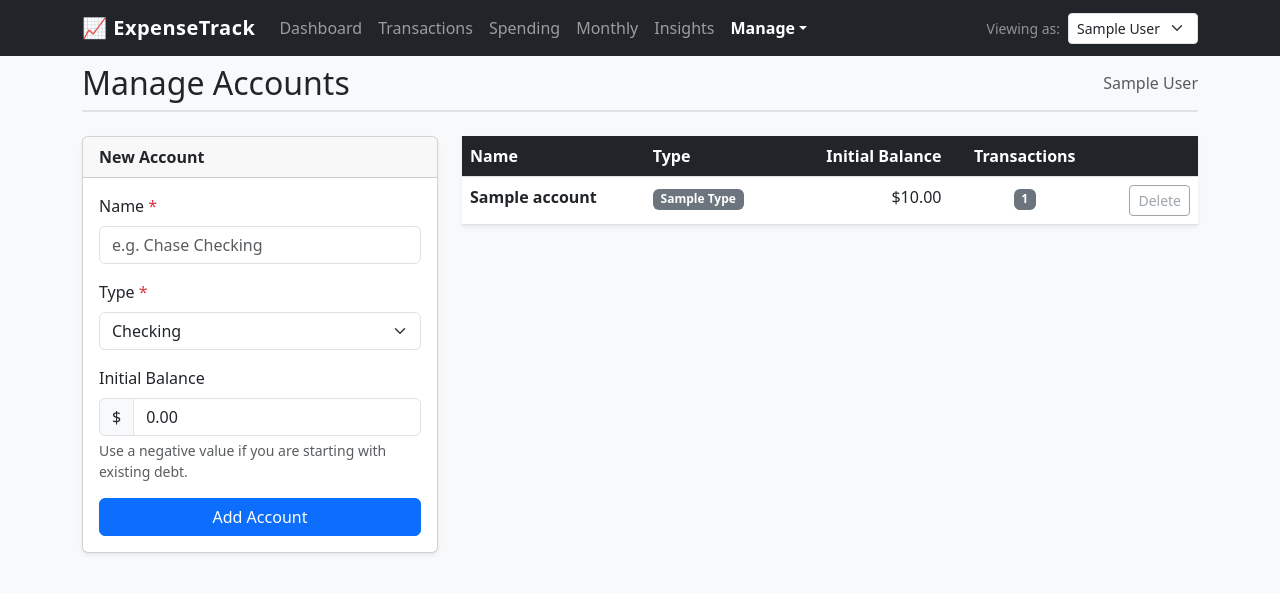
After one commit to MatinMarjani/ExpenseTrack, a Flask app: page /manage-accounts in a window 1280 px wide. The commit adds this page. Shown: the top 593 px of the page. Run offline with Flask 3, Linux system fonts and the light colour scheme; a database or web service that is not in the repository returns one stand-in record (values such as "Sample title"); some libraries are stand-ins or nearby versions.

Commit message:
Add account management features with add and delete functionality

```diff
--- a/app/app.py
+++ b/app/app.py
@@ -87,8 +87,16 @@ def transactions():
         ORDER  BY name
     """, (uid,))
 
+    if not accounts:
+        return render_template('transactions.html',
+            users=get_users(), uid=uid, user_name=get_user_name(uid),
+            accounts=[], account_id=None, transactions=[],
+            start_date='', end_date='', tags=[], tag_id='',
+            categories=[], category_id='', all_categories=[], all_tags=[],
+            show_balance=True, total_in=0, total_out=0, net=0)
+
     account_id = int(request.args.get('account_id',
-                     accounts[0]['account_id'] if accounts else 1))
+                     accounts[0]['account_id']))
 
     start_date  = request.args.get('start_date')  or None
     end_date    = request.args.get('end_date')    or None
@@ -422,6 +430,85 @@ def insights():
         negative=negative, coverage=coverage, unused=unused, idle=idle)
 
 
+# ── Manage Accounts ───────────────────────────────────────────────────────────
+
+ACCOUNT_TYPES = ('checking', 'savings', 'cash', 'credit_card')
+
+@app.route('/manage-accounts')
+def manage_accounts():
+    uid = current_user_id()
+    accounts = query("""
+        SELECT a.account_id, a.name, a.type, a.initial_balance,
+               COUNT(t.transaction_id) AS tx_count
+        FROM   Accounts a
+        LEFT JOIN Transactions t
+               ON t.account_id = a.account_id
+               OR t.counterparty_account_id = a.account_id
+        WHERE  a.user_id = %s
+        GROUP  BY a.account_id, a.name, a.type, a.initial_balance
+        ORDER  BY a.name
+    """, (uid,))
+    return render_template('manage_accounts.html',
+        users=get_users(), uid=uid, user_name=get_user_name(uid),
+        accounts=accounts, account_types=ACCOUNT_TYPES)
+
+
+@app.route('/add-account', methods=['POST'])
+def add_account():
+    uid     = int(request.form['user_id'])
+    name    = request.form['name'].strip()
+    typ     = request.form['type']
+    balance = request.form.get('initial_balance', '0').strip()
+
+    if not name:
+        flash('Account name cannot be empty.', 'danger')
+    elif typ not in ACCOUNT_TYPES:
+        flash('Invalid account type.', 'danger')
+    else:
+        try:
+            initial_balance = float(balance)
+        except ValueError:
+            flash('Invalid initial balance.', 'danger')
+            return redirect(url_for('manage_accounts', user_id=uid))
+
+        existing = query("""
+            SELECT 1 FROM Accounts WHERE user_id = %s AND LOWER(name) = LOWER(%s)
+        """, (uid, name))
+        if existing:
+            flash(f'Account "{name}" already exists.', 'warning')
+        else:
+            execute("""
+                INSERT INTO Accounts (user_id, name, type, initial_balance)
+                VALUES (%s, %s, %s, %s)
+            """, (uid, name, typ, initial_balance))
+            flash(f'Account "{name}" added.', 'success')
+    return redirect(url_for('manage_accounts', user_id=uid))
+
+
+@app.route('/delete-account/<int:acct_id>', methods=['POST'])
+def delete_account(acct_id):
+    uid = int(request.form['user_id'])
+    row = query("""
+        SELECT a.name,
+               COUNT(t.transaction_id) AS tx_count
+        FROM   Accounts a
+        LEFT JOIN Transactions t
+               ON t.account_id = a.account_id
+               OR t.counterparty_account_id = a.account_id
+        WHERE  a.account_id = %s AND a.user_id = %s
+        GROUP  BY a.name
+    """, (acct_id, uid))
+    if not row:
+        flash('Account not found.', 'danger')
+    elif row[0]['tx_count'] > 0:
+        flash('Cannot delete an account that has transactions.', 'danger')
+    else:
+        execute("DELETE FROM Accounts WHERE account_id = %s AND user_id = %s",
+                (acct_id, uid))
+        flash(f'Account "{row[0]["name"]}" deleted.', 'success')
+    return redirect(url_for('manage_accounts', user_id=uid))
+
+
 # ── Manage Categories ─────────────────────────────────────────────────────────
 
 @app.route('/manage-categories')
--- a/app/templates/base.html
+++ b/app/templates/base.html
@@ -41,11 +41,12 @@
             <!-- Manage dropdown -->
             <div class="nav-item dropdown">
                 <a class="nav-link dropdown-toggle
-                   {% if request.endpoint in ['manage_categories','manage_tags','add_transaction'] %}active fw-bold{% endif %}"
+                   {% if request.endpoint in ['manage_accounts','manage_categories','manage_tags','add_transaction'] %}active fw-bold{% endif %}"
                    href="#" role="button" data-bs-toggle="dropdown">Manage</a>
                 <ul class="dropdown-menu dropdown-menu-dark">
                     <li><a class="dropdown-item" href="/add-transaction?user_id={{ uid }}">+ Add Transaction</a></li>
                     <li><hr class="dropdown-divider"></li>
+                    <li><a class="dropdown-item" href="/manage-accounts?user_id={{ uid }}">Accounts</a></li>
                     <li><a class="dropdown-item" href="/manage-categories?user_id={{ uid }}">Categories</a></li>
                     <li><a class="dropdown-item" href="/manage-tags?user_id={{ uid }}">Tags</a></li>
                 </ul>
--- /dev/null
+++ b/app/templates/manage_accounts.html
@@ -0,0 +1,95 @@
+{% extends "base.html" %}
+{% block title %}Manage Accounts{% endblock %}
+
+{% block content %}
+<div class="page-header d-flex justify-content-between align-items-center">
+    <h2 class="mb-0">Manage Accounts</h2>
+    <span class="text-muted">{{ user_name }}</span>
+</div>
+
+<div class="row g-4">
+
+    <!-- Add form -->
+    <div class="col-md-4">
+        <div class="card shadow-sm">
+            <div class="card-header fw-semibold">New Account</div>
+            <div class="card-body">
+                <form method="post" action="/add-account">
+                    <input type="hidden" name="user_id" value="{{ uid }}">
+                    <div class="mb-3">
+                        <label class="form-label">Name <span class="text-danger">*</span></label>
+                        <input type="text" name="name" class="form-control" maxlength="100"
+                               placeholder="e.g. Chase Checking" required>
+                    </div>
+                    <div class="mb-3">
+                        <label class="form-label">Type <span class="text-danger">*</span></label>
+                        <select name="type" class="form-select" required>
+                            {% for t in account_types %}
+                            <option value="{{ t }}">{{ t.replace('_', ' ').title() }}</option>
+                            {% endfor %}
+                        </select>
+                    </div>
+                    <div class="mb-3">
+                        <label class="form-label">Initial Balance</label>
+                        <div class="input-group">
+                            <span class="input-group-text">$</span>
+                            <input type="number" name="initial_balance" class="form-control"
+                                   step="0.01" value="0.00" placeholder="0.00">
+                        </div>
+                        <div class="form-text">Use a negative value if you are starting with existing debt.</div>
+                    </div>
+                    <button type="submit" class="btn btn-primary w-100">Add Account</button>
+                </form>
+            </div>
+        </div>
+    </div>
+
+    <!-- Account list -->
+    <div class="col-md-8">
+        {% if accounts %}
+        <table class="table table-hover shadow-sm">
+            <thead>
+                <tr>
+                    <th>Name</th>
+                    <th>Type</th>
+                    <th class="text-end">Initial Balance</th>
+                    <th class="text-center">Transactions</th>
+                    <th></th>
+                </tr>
+            </thead>
+            <tbody>
+                {% for acc in accounts %}
+                <tr>
+                    <td class="fw-semibold">{{ acc.name }}</td>
+                    <td><span class="badge bg-secondary">{{ acc.type.replace('_', ' ').title() }}</span></td>
+                    <td class="text-end">${{ "%.2f" | format(acc.initial_balance) }}</td>
+                    <td class="text-center">
+                        {% if acc.tx_count > 0 %}
+                        <span class="badge bg-secondary">{{ acc.tx_count }}</span>
+                        {% else %}
+                        <span class="text-muted">0</span>
+                        {% endif %}
+                    </td>
+                    <td class="text-end">
+                        {% if acc.tx_count > 0 %}
+                        <button class="btn btn-sm btn-outline-secondary" disabled
+                                title="Account has {{ acc.tx_count }} transaction(s)">Delete</button>
+                        {% else %}
+                        <form method="post" action="/delete-account/{{ acc.account_id }}"
+                              onsubmit="return confirm('Delete account &quot;{{ acc.name }}&quot;?')">
+                            <input type="hidden" name="user_id" value="{{ uid }}">
+                            <button type="submit" class="btn btn-sm btn-outline-danger">Delete</button>
+                        </form>
+                        {% endif %}
+                    </td>
+                </tr>
+                {% endfor %}
+            </tbody>
+        </table>
+        {% else %}
+        <div class="alert alert-info">No accounts yet. Add one using the form.</div>
+        {% endif %}
+    </div>
+
+</div>
+{% endblock %}
--- a/app/templates/transactions.html
+++ b/app/templates/transactions.html
@@ -7,6 +7,11 @@
     <span class="text-muted">{{ user_name }}</span>
 </div>
 
+{% if not accounts %}
+<div class="alert alert-warning mt-2">
+    No accounts yet. Go to <a href="/manage-accounts?user_id={{ uid }}"><strong>Manage → Accounts</strong></a> to create your first account.
+</div>
+{% else %}
 <!-- Filters -->
 <form method="get" id="filter-form" class="mb-4">
     <input type="hidden" name="user_id" value="{{ uid }}">
@@ -253,6 +258,7 @@
     </div>
   </div>
 </div>
+{% endif %}
 {% endblock %}
 
 {% block scripts %}
```
